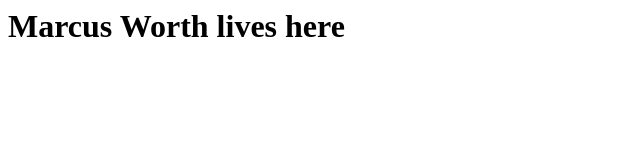
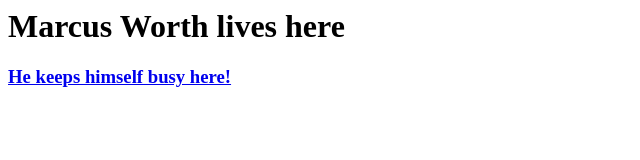
Before and after one commit to Worthe/mw112.github.io, a plain HTML site: page index.html in a window 1280 px wide. Shown: the whole page, without its empty margins (0-640 px from the left). Drawn offline with Linux system fonts and the light colour scheme.

Commit message:
index.html

```diff
--- a/index.html
+++ b/index.html
@@ -1 +1,2 @@
 <h1>Marcus Worth lives here</h1>
+<h3><a href="https://github.com/mw112">He keeps himself busy here!</a></h3>
```
